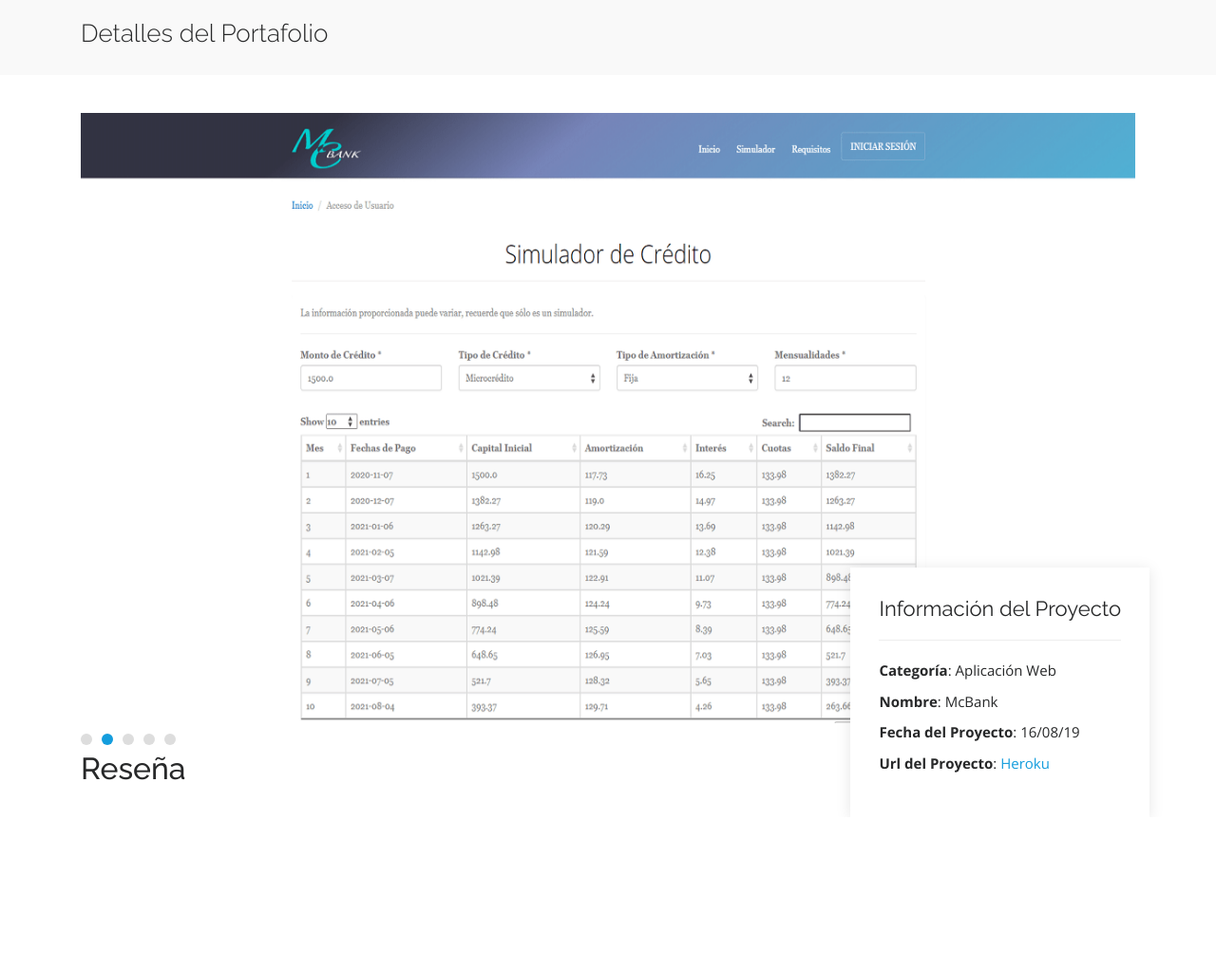
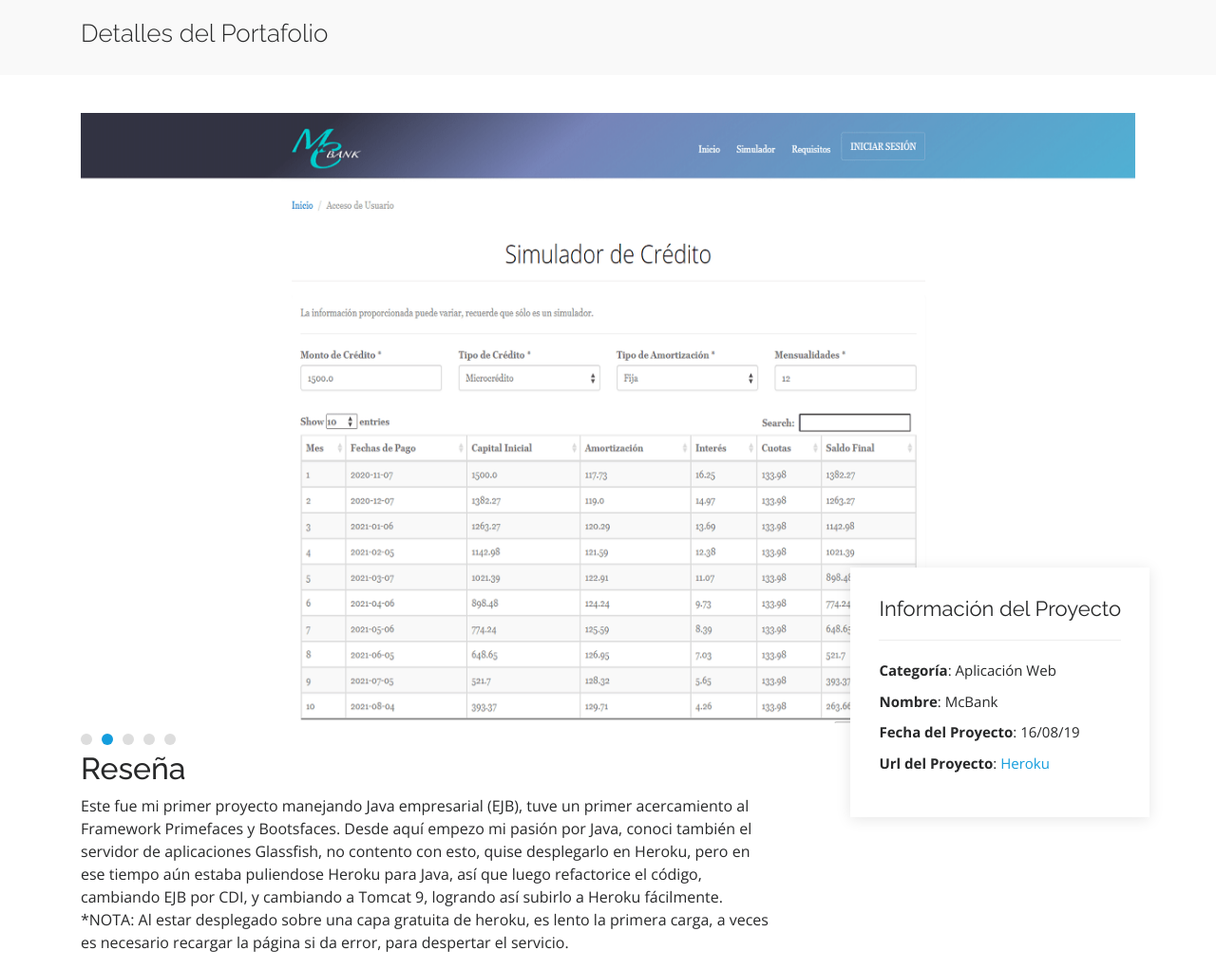
Before and after one commit to mikipmax/mikipmax.github.io, a plain HTML site: page mcbank.html in a window 1280 px wide. Shown: the whole page at 95% size. Before the commit the page ends 861 px from the top, so only its background shows below. Drawn offline with nearby package versions, Linux system fonts and the light colour scheme.

Commit message:
más actualizaciones pequeñas

```diff
--- a/mcbank.html
+++ b/mcbank.html
@@ -81,8 +81,12 @@
 
         <div class="col-lg-8 col-md-7">
           <h2>Reseña</h2>
-          <p>
-
+          <p>Este fue mi primer proyecto manejando Java empresarial (EJB), tuve un primer acercamiento al Framework Primefaces y Bootsfaces.
+            Desde aquí empezo mi pasión por Java, conoci también el servidor de aplicaciones Glassfish, no contento con esto, quise desplegarlo en Heroku,
+            pero en ese tiempo aún estaba puliendose Heroku para Java, así que luego refactorice el código, cambiando EJB por CDI, y cambiando a Tomcat 9,
+            logrando así subirlo a Heroku fácilmente.
+            <br/> *NOTA: Al estar desplegado sobre una capa gratuita de heroku,
+            es lento la primera carga, a veces es necesario recargar la página si da error, para despertar el servicio.
           </p>
         </div>
       </div>
```
Also changed, not shown: customer.html (+2 -2 lines), dubstep.html (+5 -1 lines), index.html (+1 -1 lines), sys.html (+3 -1 lines).
